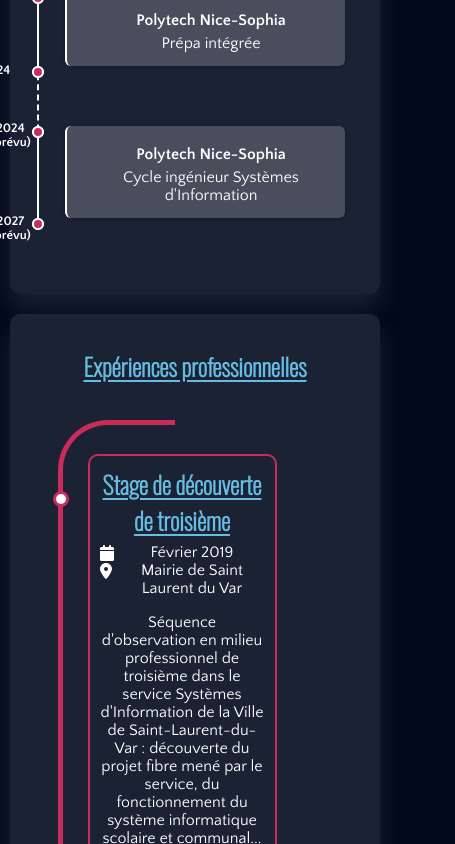
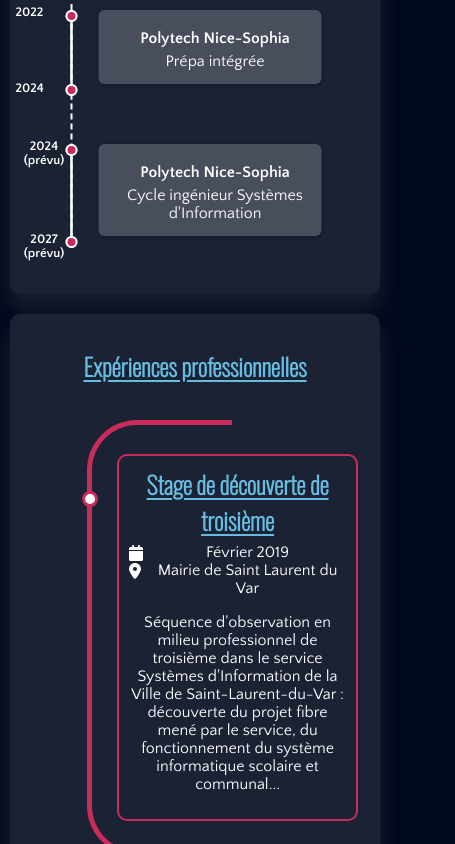
Before and after one commit to matryt/portfolio-react, a React (Create React App) app: page / in a window 390 px wide. Shown: the part 940-1784 px from the top of the page, 455 px wide, since content can reach past the window. Built offline with nearby package versions, Linux system fonts and the light colour scheme.

Commit message:
Adaptation menu

```diff
--- a/src/components/Nav.js
+++ b/src/components/Nav.js
@@ -14,7 +14,7 @@
                     <a href="/projects">Projets</a>
                 </li>
                 <li>
-                    <a href="#contact">Contact</a>
+                    <a href="/contact">Contact</a>
                 </li>
             </ul>
             </div>
--- a/src/styles/Education.css
+++ b/src/styles/Education.css
@@ -27,7 +27,7 @@
   background-color: rgba(255, 255, 255, 0.2);
   padding: 14px;
   border-radius: 6px;
-  width: 250px;
+  width:50vw;
   box-shadow: 0 0 4px rgba(0, 0, 0, .12), 0 2px 2px rgba(0, 0, 0, .08)
 }
 .educ-timeline ul li:not(:first-child) {
@@ -37,7 +37,7 @@
   width: 2px;
   height: 100%;
   background: #fff;
-  left: -30px;
+  left: -28px;
   top: 0;
   position: absolute;
 }
--- a/src/styles/Experience.css
+++ b/src/styles/Experience.css
@@ -1,15 +1,14 @@
 
 /* Timeline Container */
 .exp-timeline {
-margin: 20px 5%;
+margin: 20px 0 20px 10vw;
 padding: 20px;
-width:40%;
+width:50%;
 }
 
 /* Card container */
 .timeline-card {
 position: relative;
-max-width: 400px;
 }
 
 /* setting padding based on even or odd */
@@ -108,3 +107,9 @@
 .infos p {
     margin:0px;
 }
+
+@media screen and (max-width: 400px) {
+    .exp-timeline {
+        margin-left: 12vw;
+    }
+}
--- a/src/styles/Nav.css
+++ b/src/styles/Nav.css
@@ -1,4 +1,4 @@
-li {
+nav li {
     list-style-type: none;
     margin: 0px 10px 0px 10px;
     display: block;
@@ -8,10 +8,9 @@
     transition: border 0.5s ease-in-out;
 }
 
-li:hover {
+nav li:hover {
     border-left-width: 20px;
-    /*width: 72px;*/
-    transition: border-left-width 0.5s ease-in-out;
+    transition: border 0.5s ease-in-out;
 }
 
 a {
@@ -49,9 +48,17 @@
 
     nav li {
         display:none;
-        border: 2px solid white;
+        border: 4px solid white;
         text-align:center;
         border-radius:10px;
+        margin: 5px 9px;
+        padding:2px;
+    }
+
+    nav li:hover {
+        border-left: 4px solid white;
+        border-bottom-width: 15px;
+        transition: border 0.5s ease-in-out;
     }
 
     nav {
@@ -62,13 +69,19 @@
     #menu-container {
         z-index: 2;
         position: absolute;
-        height: 130px;
-        width:100px;
+        height: 170px;
+        width:110px;
         border-radius: 10px;
+        transition: height 0.5s ease-in-out;
     }
 
     #menu-container:hover {
         background-color: #C92C5B;
+    }
+
+    #menu-container:has(li:hover) {
+        height: 180px;
+        transition: height 0.5s ease-in-out;
     }
 
     #menu-container:hover li, ul:hover li{
```
